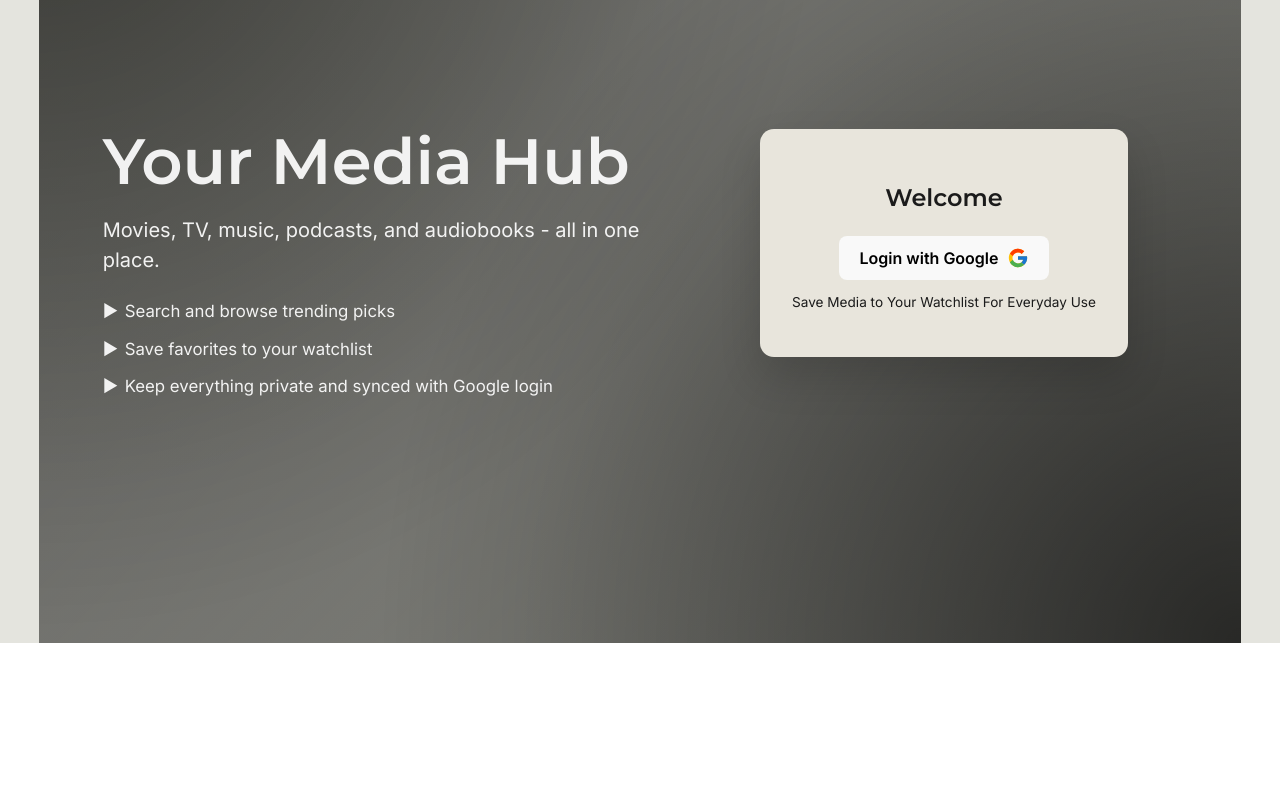
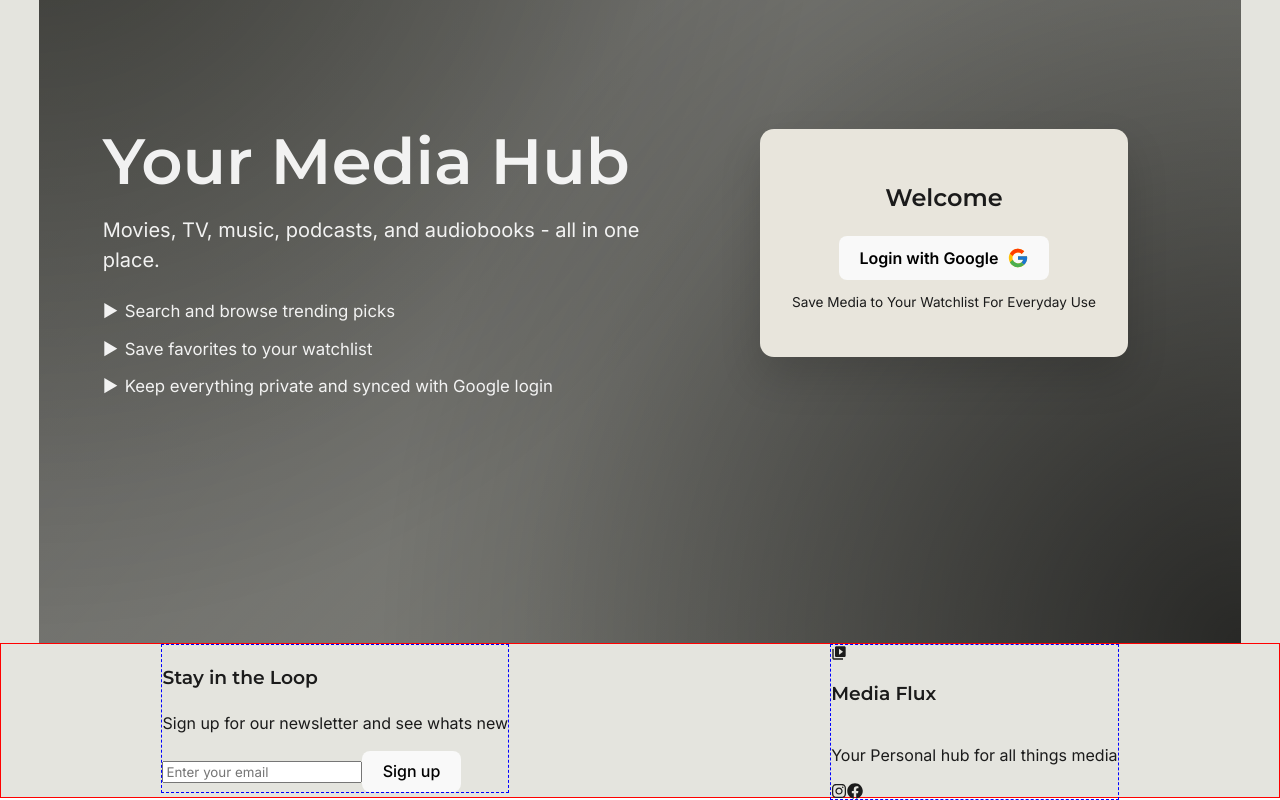
Before and after one commit to Baca-Micah-FS/Portfolio-3, a React (Vite) app in the folder client/: page /watch-list in a window 1280 px wide. Shown: the part 227-1027 px from the top of the page. Before the commit the page ends 870 px from the top, so only its background shows below. Built offline with nearby package versions, Linux system fonts and the light colour scheme; no server answers.

Commit message:
Footer WIP

```diff
--- a/client/src/App.jsx
+++ b/client/src/App.jsx
@@ -12,6 +12,7 @@ import PodcastPage from "./pages/PodcastPage";
 import AudioBooksPage from "./pages/AudioBooksPage";
 import WatchList from "./pages/WatchList";
 import HomePage from "./pages/HomePage";
+import Footer from "./components/Footer";
 import { Toaster } from "react-hot-toast";
 
 const API_URL = "http://localhost:5050/api/v1";
@@ -117,7 +118,7 @@ function App() {
           </Routes>
         )}
       </main>
-
+      <Footer />
       <Toaster position="bottom-center" />
     </div>
   );
--- /dev/null
+++ b/client/src/components/Footer.jsx
@@ -0,0 +1,29 @@
+import { MdVideoLibrary } from "react-icons/md";
+import { FaInstagram, FaFacebook } from "react-icons/fa";
+
+const Footer = () => {
+  return (
+    <footer className="footer">
+      <div className="leftFooter">
+        <form>
+          <h3>Stay in the Loop</h3>
+          <p>Sign up for our newsletter and see whats new</p>
+          <input type="email" placeholder="Enter your email" />
+          <button type="button">Sign up</button>
+        </form>
+      </div>
+
+      <div className="rightFooter">
+        <MdVideoLibrary />
+        <h3>Media Flux</h3>
+        <p>Your Personal hub for all things media</p>
+        <div className="socialRow">
+          <FaInstagram />
+          <FaFacebook />
+        </div>
+      </div>
+    </footer>
+  );
+};
+
+export default Footer;
--- a/client/src/components/GoogleLogin.jsx
+++ b/client/src/components/GoogleLogin.jsx
@@ -4,15 +4,7 @@ import { FcGoogle } from "react-icons/fc";
 const API_URL = "http://localhost:5050/api/v1";
 
 const GoogleLogin = ({ user }) => {
-  const handleLogin = () => {
-    window.location.href = `${API_URL}/auth/login`;
-  };
-
-  if (user) return null;
-
-  // =========================
-  // HERO BACKDROP ROTATION
-  // =========================
+  // background rotation
 
   const [heroItems, setHeroItems] = useState([]);
   const [heroIndex, setHeroIndex] = useState(0);
@@ -70,9 +62,11 @@ const GoogleLogin = ({ user }) => {
     ? { backgroundImage: `url(${heroBgUrl})` }
     : undefined;
 
-  // =========================
-  // RENDER
-  // =========================
+  const handleLogin = () => {
+    window.location.href = `${API_URL}/auth/login`;
+  };
+
+  if (user) return null;
 
   return (
     <section className="loginHero" style={heroStyle}>
--- a/client/src/index.css
+++ b/client/src/index.css
@@ -796,3 +796,34 @@ button {
 .swiper-wrapper {
   transition-timing-function: linear !important;
 }
+
+.footer {
+  width: 100%;
+  height: 155px;
+  border: 1px solid red;
+  display: flex;
+  flex-direction: row;
+  justify-content: space-around;
+  align-items: flex-start;
+  /* padding: 24px; */
+}
+
+.leftFooter {
+}
+
+.rightFooter {
+}
+
+.rightFooter svg {
+}
+
+.leftFooter,
+.rightFooter {
+  border: 1px dashed blue;
+  display: flex;
+  flex-direction: column;
+}
+
+.socialRow {
+  display: flex;
+}
```
